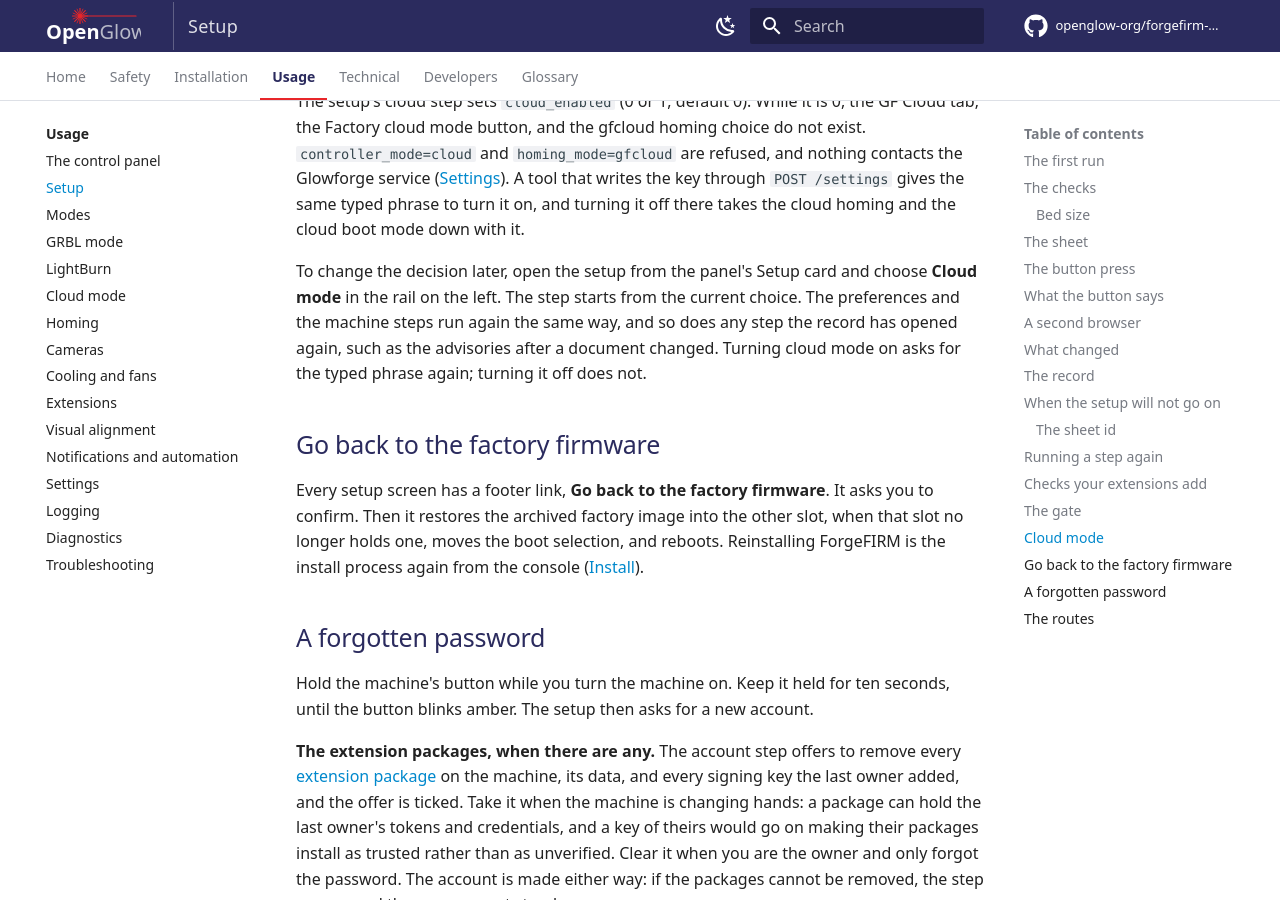
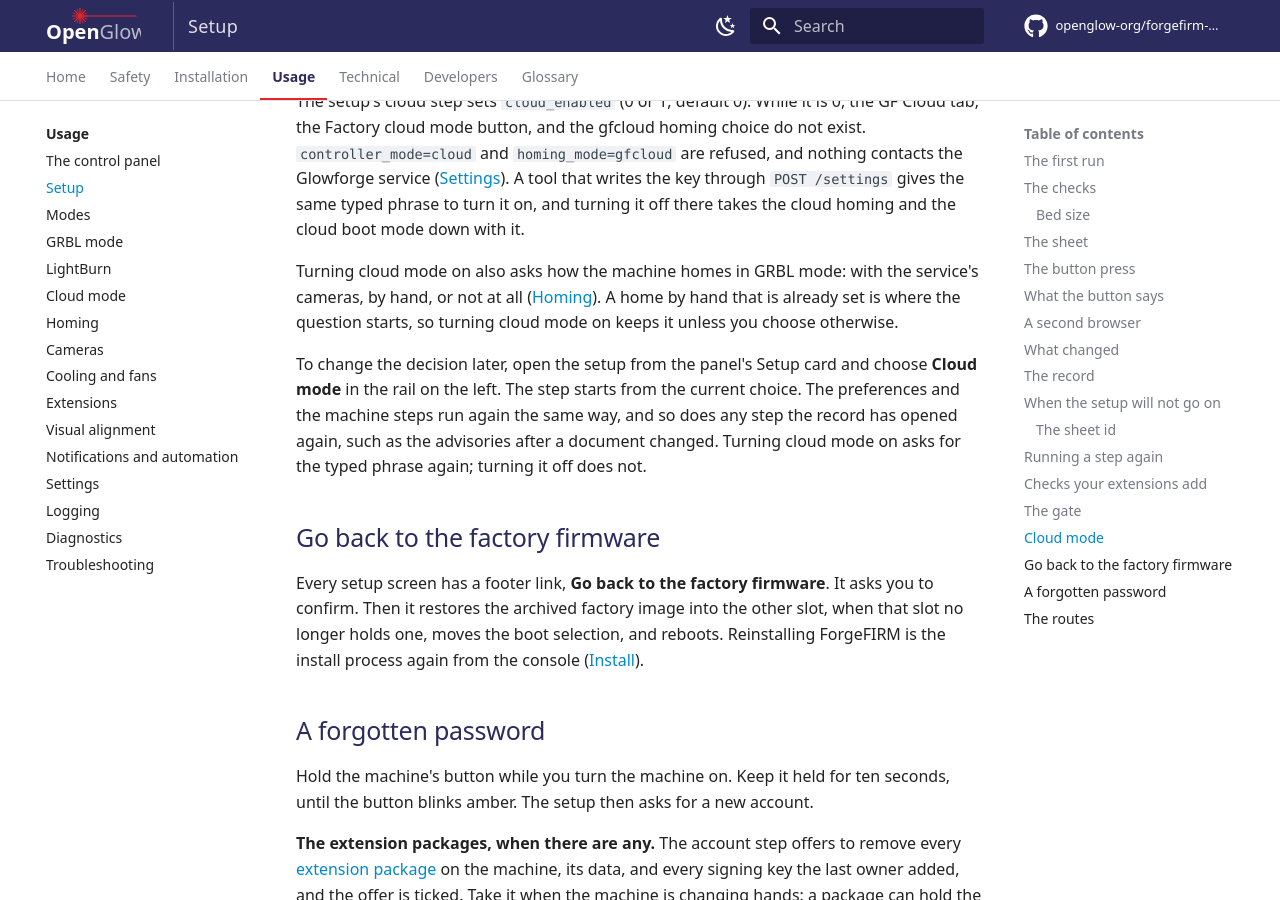
Before and after one commit to openglow-org/forgefirm-docs, an MkDocs documentation site: the page built from docs/usage/setup.md, in a window 1280 px wide and 900 px high, scrolled down 8459 px. Built offline with MkDocs 1.6.1 and Material for MkDocs 9.7.7, drawn with Linux system fonts in a browser that asks for light colours; comment, search, counter and statistics services are not loaded; some of the changed text lies outside the part shown.

Commit message:
Setup: the cloud step's homing choice
Turning cloud mode on asks how the machine homes in GRBL mode: the
service's cameras, by hand, or not at all, starting from a home by hand
when one is set. The route row names the values POST /wiz/cloud takes
for homing_mode.

```diff
--- a/docs/usage/setup.md
+++ b/docs/usage/setup.md
@@ -371,6 +371,11 @@
 `POST /settings` gives the same typed phrase to turn it on, and turning it
 off there takes the cloud homing and the cloud boot mode down with it.
 
+Turning cloud mode on also asks how the machine homes in GRBL mode: with the
+service's cameras, by hand, or not at all ([Homing](homing.md)). A home by
+hand that is already set is where the question starts, so turning cloud mode
+on keeps it unless you choose otherwise.
+
 To change the decision later, open the setup from the panel's
 Setup card and choose **Cloud mode** in the rail on the left. The
 step starts from the current choice. The preferences and the machine
@@ -416,7 +421,7 @@
 | `POST /wiz/account` | Create the account (`name`, `password`; `wipe_extensions=1` after a reset also removes every extension package, its data, and the owner's keys) |
 | `POST /wiz/preferences` | `ui_units`, `wifi_country`, `clock` |
 | `POST /wiz/machine` | `model`, `tec` |
-| `POST /wiz/cloud` | `enabled`, `phrase`, `homing_mode`, `gfcloud_home_timeout_s`, `gf_serial`, `gf_password` |
+| `POST /wiz/cloud` | `enabled`, `phrase`, `homing_mode` (`gfcloud`, `manual`, or `none`; `gfcloud` when absent), `gfcloud_home_timeout_s`, `gf_serial`, `gf_password` |
 | `POST /wiz/<id>/start`, `POST /wiz/<id>/answer`, `POST /wiz/<id>/abort`, `GET /wiz/dark` | A check, a sheet card, or a package's check (`pkg:<id>`): start it, answer its open prompt (`seq`, `value`), stop it, and read its state; the login that started it drives it, and the state says whether the run is `owned` and `mine` |
 | `POST /wiz/<id>/takeover` | A second browser takes the running step over |
 | `GET /wiz/sheet.svg?card=<id>`, `GET /wiz/sheet.gcode?card=<id>` | A sheet card's preview and its program |
```
